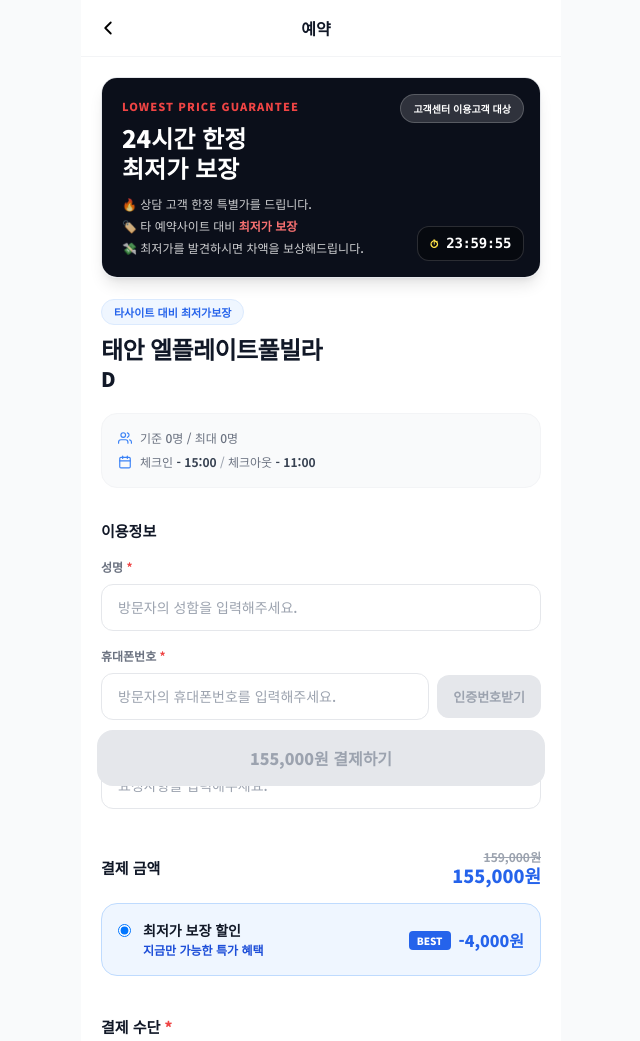
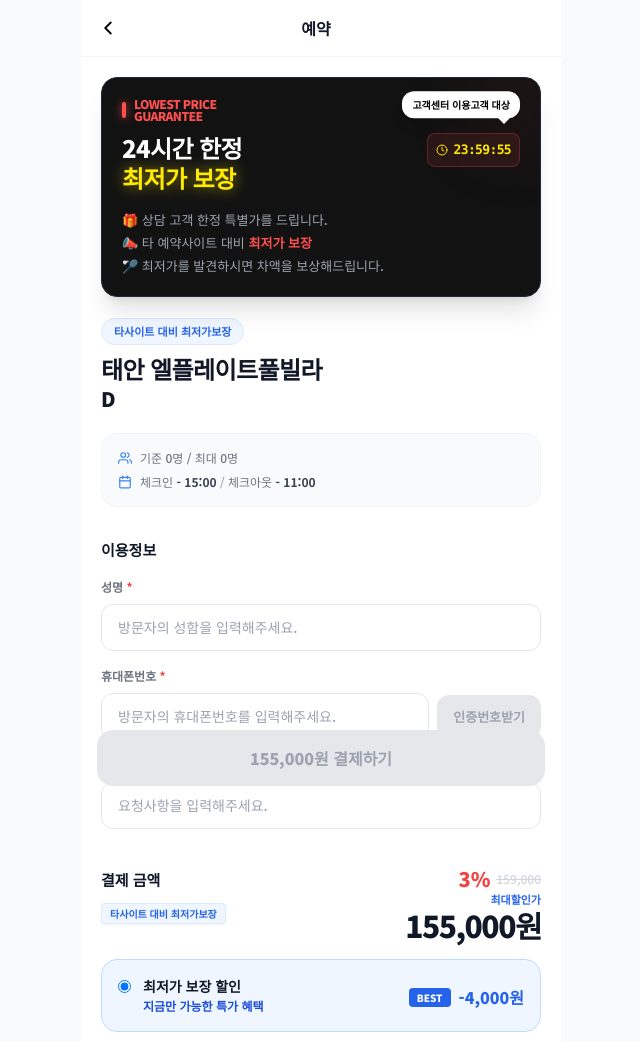
Before and after one commit to dean296/trip11111111, a plain HTML site: page reservation.html in a window 1280 px wide. Shown: the top 1041 px of the page, without its empty margins (319-959 px from the left). Drawn offline with nearby package versions, Linux system fonts and the light colour scheme.

Commit message:
Add files via upload

```diff
--- a/reservation.html
+++ b/reservation.html
@@ -10,6 +10,7 @@
   <link rel="preconnect" href="https://fonts.googleapis.com">
   <link rel="preconnect" href="https://fonts.gstatic.com" crossorigin>
   <link href="https://fonts.googleapis.com/css2?family=Noto+Sans+KR:wght@300;400;500;700;900&display=swap" rel="stylesheet">
+  <script src="https://cdn.jsdelivr.net/npm/lucide@0.476.0/dist/umd/lucide.min.js"></script>
   <style>
     body{font-family:'Noto Sans KR',system-ui,-apple-system,Segoe UI,Roboto,'Helvetica Neue',Arial;}
     .safe-bottom{padding-bottom:env(safe-area-inset-bottom);}
@@ -35,27 +36,37 @@
     </div>
 
     <div class="p-5 pb-10 safe-bottom">
-      <!-- Lowest price card (same timer as main) -->
-      <div class="rounded-2xl overflow-hidden shadow-lg border border-gray-200 mb-5">
-        <div class="bg-[#0B0F1A] text-white p-5 relative">
-          <div class="text-[11px] font-black tracking-widest text-red-500">LOWEST PRICE GUARANTEE</div>
-          <div class="mt-2 text-2xl font-black leading-tight">24시간 한정<br/>최저가 보장</div>
-          <div class="mt-3 text-[12px] text-white/80 font-medium space-y-1">
-            <div>🔥 상담 고객 한정 특별가를 드립니다.</div>
-            <div>🏷️ 타 예약사이트 대비 <span class="text-red-400 font-black">최저가 보장</span></div>
-            <div>💸 최저가를 발견하시면 차액을 보상해드립니다.</div>
-          </div>
-
-          <div class="absolute right-4 top-4">
-            <div class="text-[10px] font-black bg-white/15 border border-white/20 px-3 py-1.5 rounded-full">고객센터 이용고객 대상</div>
-          </div>
-
-          <div class="absolute right-4 bottom-4">
-            <div class="flex items-center gap-2 bg-black/40 border border-white/15 px-3 py-1.5 rounded-xl">
-              <span class="text-[11px] font-black text-yellow-300">⏱</span>
-              <span id="rsTimer" class="font-mono font-black tracking-tight text-[14px]">00:00:00</span>
+      <!-- Lowest price card (메인페이지와 동일) -->
+      <div class="bg-[#121212] p-5 rounded-2xl border border-gray-800 mb-5 shadow-xl relative overflow-hidden group">
+        <div class="absolute top-0 right-0 -mr-4 -mt-4 p-10 bg-red-500/10 rounded-full blur-2xl group-hover:bg-red-500/20 transition-all duration-700"></div>
+        <div class="relative z-10">
+          <div class="flex justify-between items-start mb-1">
+            <div class="flex items-center gap-2">
+              <div class="w-1 h-4 bg-[#FF4F4F] rounded-full shadow-[0_0_8px_rgba(255,79,79,0.8)]"></div>
+              <h2 class="text-[12px] font-black text-[#FF4F4F] uppercase tracking-tighter leading-none">LOWEST PRICE <br /> GUARANTEE</h2>
+            </div>
+            <div class="relative">
+              <div class="bg-white text-black text-[10px] font-black px-2.5 py-1.5 rounded-xl shadow-lg animate-bounce whitespace-nowrap">
+                고객센터 이용고객 대상
+                <div class="absolute -bottom-1 right-3 w-2 h-2 bg-white rotate-45"></div>
+              </div>
             </div>
           </div>
+          <div class="pt-1 relative">
+            <div class="pr-24">
+              <h3 class="text-white text-2xl font-black tracking-tight leading-tight">24시간 한정</h3>
+              <h3 class="text-[#FFEA00] text-2xl font-black tracking-tight leading-tight [text-shadow:0_0_15px_rgba(255,234,0,0.6)]">최저가 보장</h3>
+            </div>
+            <div class="absolute top-1 right-0 flex items-center gap-1.5 bg-red-500/10 px-2 py-1.5 rounded-lg border border-red-500/30">
+              <i data-lucide="clock" style="width:12px;height:12px" class="text-[#FFEA00]"></i>
+              <span id="rsTimer" class="text-[13px] font-black font-mono text-[#FFEA00] tracking-tighter">00:00:00</span>
+            </div>
+          </div>
+        </div>
+        <div class="text-[13px] text-gray-400 mt-4 leading-relaxed font-medium relative z-10 space-y-0.5">
+          <p>🎁 상담 고객 한정 특별가를 드립니다.</p>
+          <p>📣 타 예약사이트 대비 <span class="text-[#FF4F4F] font-black">최저가 보장</span></p>
+          <p>🏸 최저가를 발견하시면 차액을 보상해드립니다.</p>
         </div>
       </div>
 
@@ -138,11 +149,22 @@
 
 <!-- 결제 금액 -->
 <div class="mt-10">
-  <div class="flex items-center justify-between">
-    <div class="text-[15px] font-black text-gray-900">결제 금액</div>
-    <div class="text-right leading-tight">
-      <div id="rsOriginalAmount" class="text-[12px] font-bold text-gray-400 line-through">-</div>
-      <div id="rsFinalAmount" class="text-[18px] font-black text-blue-600">-</div>
+  <div class="flex items-start justify-between">
+    <div>
+      <div class="text-[15px] font-black text-gray-900">결제 금액</div>
+      <div class="mt-2">
+        <span class="bg-blue-50 text-blue-600 text-[10px] font-extrabold px-2 py-0.5 rounded border border-blue-100 inline-block shadow-sm">타사이트 대비 최저가보장</span>
+      </div>
+    </div>
+    <div class="flex flex-col items-end -mt-1">
+      <div class="flex items-center gap-1.5">
+        <span id="rsDiscountPct" class="text-red-500 font-extrabold text-xl">-</span>
+        <span id="rsOriginalAmount" class="text-gray-300 line-through text-xs font-medium">-</span>
+      </div>
+      <div class="flex flex-col items-end -mt-0.5">
+        <span class="text-blue-600 text-[11px] font-black">최대할인가</span>
+        <div class="flex items-center"><span id="rsFinalAmount" class="text-3xl font-black text-gray-900 tracking-tighter">-</span></div>
+      </div>
     </div>
   </div>
 
@@ -356,6 +378,9 @@
     rsSetVh();
     window.addEventListener('resize', rsSetVh);
 
+    // lucide icons
+    try{ if (window.lucide && typeof lucide.createIcons === 'function') lucide.createIcons(); } catch {}
+
     // ---------- helpers
     function comma(n){
       const x = Number(n);
@@ -443,14 +468,16 @@
       window.rsFinalAmountNumber = final;
 
       document.getElementById('rsTotalPrice').textContent = `${comma(total)}원`;
-      const $pa = document.getElementById('rsProductAmount');
-      const $da = document.getElementById('rsDiscountAmount');
       const $oa = document.getElementById('rsOriginalAmount');
       const $fa = document.getElementById('rsFinalAmount');
-      if ($pa) $pa.textContent = `${comma(total)}원`;
-      if ($da) $da.textContent = `-${comma(discount)}원`;
-      if ($oa) $oa.textContent = `${comma(total)}원`;
+      const $pct = document.getElementById('rsDiscountPct');
+      const $dv = document.getElementById('rsDiscountValue');
+
+      const pct = total > 0 ? Math.round((1 - (final / total)) * 100) : 0;
+      if ($pct) $pct.textContent = `${pct}%`;
+      if ($oa) $oa.textContent = `${comma(total)}`;
       if ($fa) $fa.textContent = `${comma(final)}원`;
+      if ($dv) $dv.textContent = `-${comma(discount)}원`;
       if (window.rsUpdatePayBtn) window.rsUpdatePayBtn();
     })();
 
```
